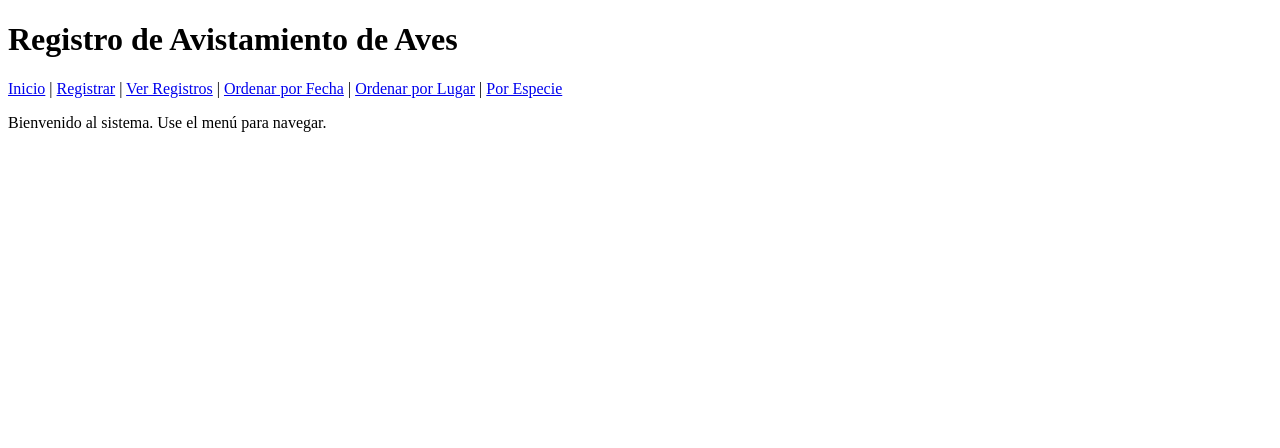
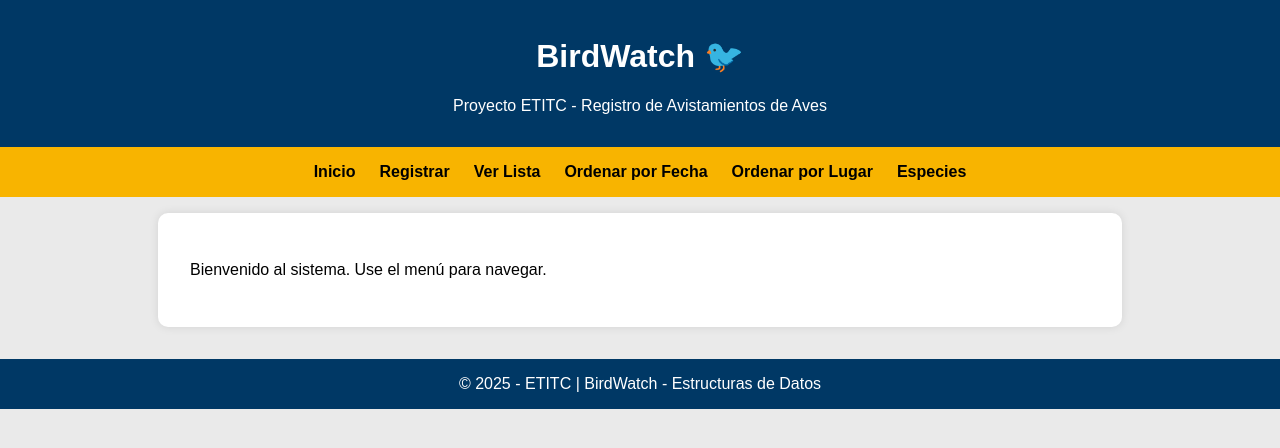
Before and after one commit to juanda943/birdWatch, a Flask app: page / in a window 1280 px wide. Shown: the top 448 px of the page. Run offline with Flask 3, Linux system fonts and the light colour scheme.

Commit message:
Ignorar venv y agregar mejoras esteticas de la plataforma

```diff
--- a/app/controllers/avistamientos.py
+++ b/app/controllers/avistamientos.py
@@ -2,10 +2,10 @@
 from collections import deque
 from datetime import datetime
 
-avistamientos = []
-ultimos_avistamientos = deque(maxlen=10)
+avistamientos = []      #Lista
+ultimos_avistamientos = deque(maxlen=10)   #Cola
 
-class NodoEspecie:
+class NodoEspecie:                   #Arbol Binario
     def __init__(self, especie):
         self.especie = especie
         self.registros = []
@@ -24,7 +24,7 @@ class NodoEspecie:
                 self.derecha = NodoEspecie(especie)
             self.derecha.insertar(especie, datos)
 
-    def en_orden(self):
+    def en_orden(self):    #Recorrer el arbol
         result = []
         if self.izquierda:
             result.extend(self.izquierda.en_orden())
@@ -35,8 +35,8 @@ class NodoEspecie:
 
 arbol_especies = None
 
-def ordenar_por_fecha(data):
+def ordenar_por_fecha(data):    #Ordenar por Fecha
     return sorted(data, key=lambda x: datetime.strptime(x["fecha"], "%Y-%m-%d"))
 
-def ordenar_por_lugar(data):
+def ordenar_por_lugar(data):    #ordenar por lugar
     return sorted(data, key=lambda x: x["ubicacion"])
--- a/app/templates/base.html
+++ b/app/templates/base.html
@@ -1,24 +1,85 @@
-
 <!DOCTYPE html>
 <html lang="es">
 <head>
     <meta charset="UTF-8">
-    <title>Registro de Aves</title>
+    <title>BirdWatch - Avistamiento de Aves</title>
+    <style>
+        :root {
+            --color-azul: #003865;
+            --color-amarillo: #F8B400;
+            --color-gris: #EAEAEA;
+            --color-blanco: #FFFFFF;
+            --color-negro: #000000;
+        }
+
+        body {
+            font-family: Arial, sans-serif;
+            margin: 0;
+            background-color: var(--color-gris);
+            color: var(--color-negro);
+        }
+
+        header {
+            background-color: var(--color-azul);
+            color: var(--color-blanco);
+            padding: 1rem;
+            text-align: center;
+        }
+
+        nav {
+            background-color: var(--color-amarillo);
+            display: flex;
+            justify-content: center;
+            gap: 1.5rem;
+            padding: 1rem;
+        }
+
+        nav a {
+            color: var(--color-negro);
+            text-decoration: none;
+            font-weight: bold;
+        }
+
+        nav a:hover {
+            text-decoration: underline;
+        }
+
+        main {
+            padding: 2rem;
+            background-color: var(--color-blanco);
+            margin: 1rem auto;
+            max-width: 900px;
+            box-shadow: 0 0 10px rgba(0,0,0,0.1);
+            border-radius: 10px;
+        }
+
+        footer {
+            background-color: var(--color-azul);
+            color: var(--color-blanco);
+            text-align: center;
+            padding: 1rem;
+            margin-top: 2rem;
+        }
+    </style>
 </head>
 <body>
     <header>
-        <h1>Registro de Avistamiento de Aves</h1>
-        <nav>
-            <a href="/">Inicio</a> |
-            <a href="/registrar">Registrar</a> |
-            <a href="/lista">Ver Registros</a> |
-            <a href="/orden_fecha">Ordenar por Fecha</a> |
-            <a href="/orden_lugar">Ordenar por Lugar</a> |
-            <a href="/especies">Por Especie</a>
-        </nav>
+        <h1>BirdWatch 🐦</h1>
+        <p>Proyecto ETITC - Registro de Avistamientos de Aves</p>
     </header>
+    <nav>
+        <a href="/">Inicio</a>
+        <a href="/registrar">Registrar</a>
+        <a href="/lista">Ver Lista</a>
+        <a href="/orden_fecha">Ordenar por Fecha</a>
+        <a href="/orden_lugar">Ordenar por Lugar</a>
+        <a href="/especies">Especies</a>
+    </nav>
     <main>
         {% block content %}{% endblock %}
     </main>
+    <footer>
+        &copy; 2025 - ETITC | BirdWatch - Estructuras de Datos
+    </footer>
 </body>
 </html>
```
Also changed, not shown: docs/informe_tecnico.md (line endings or trailing spaces), 3 other files.
